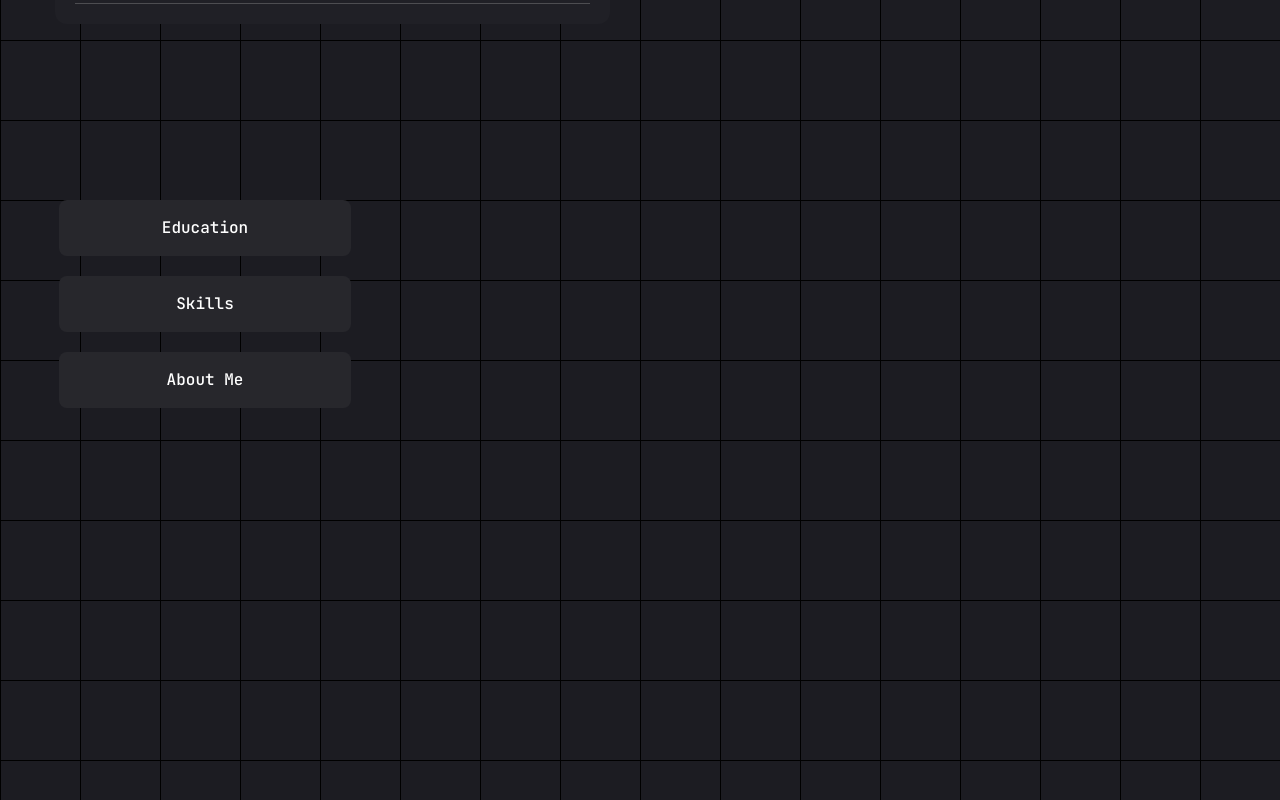
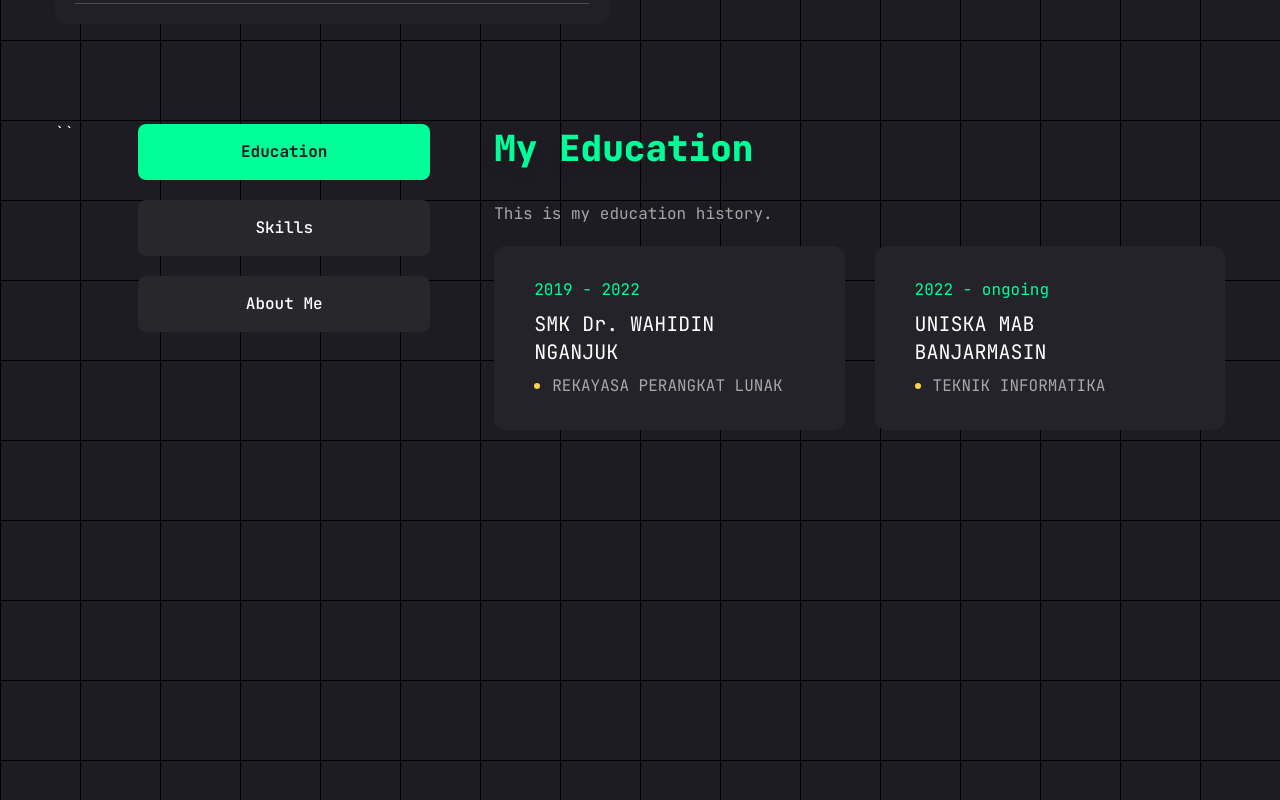
Before and after one commit to rennymlndf/WEB-Portfolio, a Next.js app: page / in a window 1280 px wide. Shown: the part 1400-2200 px from the top of the page. Built offline with nearby package versions, Linux system fonts and the light colour scheme.

Commit message:
update resume

```diff
--- a/app/resume/index.tsx
+++ b/app/resume/index.tsx
@@ -30,9 +30,9 @@
     >
       <div className="container mx-auto mt-24">
         <Tabs
-          defaultValue="experience"
+          defaultValue="education"
           className="flex flex-col md:flex-row gap-[60px]"
-        >
+        >``
           <motion.div
             initial={{ opacity: 0, x: -50 }}
             animate={controls}
```
